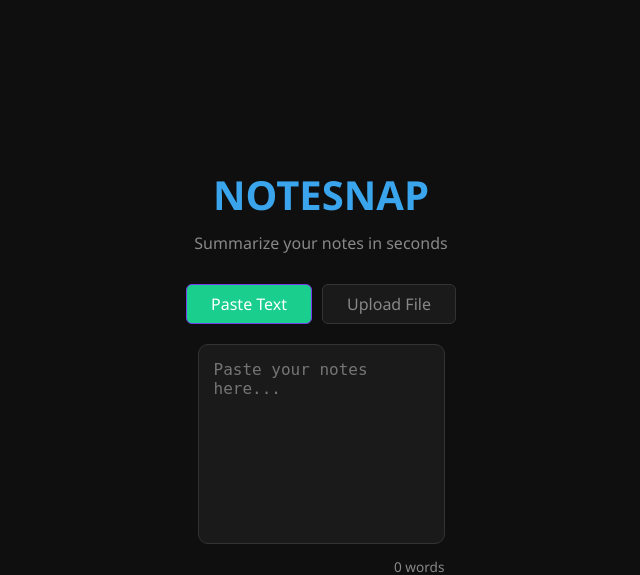
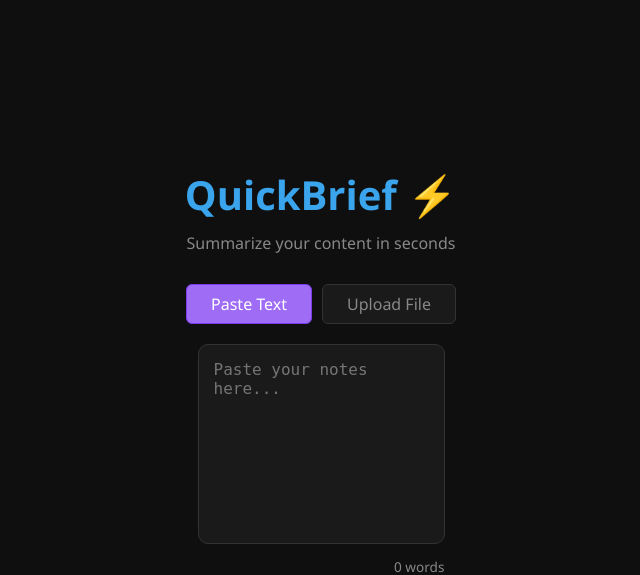
Before and after one commit to KaranRana999/Notesnap, a Flask app: page / in a window 1280 px wide. Shown: the top 575 px of the page, without its empty margins (319-959 px from the left). Run offline with Flask 3, Linux system fonts and the light colour scheme.

```diff
--- a/templates/index.html
+++ b/templates/index.html
@@ -3,7 +3,7 @@
 <head>
     <meta charset="UTF-8">
     <meta name="viewport" content="width=device-width, initial-scale=1.0">
-    <title>NOTESNAP</title>
+    <title>QuickBrief</title>
     <style>
         * { margin: 0; padding: 0; box-sizing: border-box; }
         body { font-family: 'Segoe UI', sans-serif; background: #0f0f0f; color: #fff; min-height: 100vh; display: flex; flex-direction: column; align-items: center; justify-content: center; padding: 40px 20px; }
@@ -11,7 +11,7 @@
         p.subtitle { color: #888; margin-bottom: 30px; }
         .tabs { display: flex; gap: 10px; margin-bottom: 20px; }
         .tab { padding: 8px 24px; border-radius: 6px; border: 1px solid #333; background: #1a1a1a; color: #888; cursor: pointer; }
-        .tab.active { background: #1acf8d; color: white; border-color: #7c3aed; }
+        .tab.active { background: #9f6df5; color: white; border-color: #7c3aed; }
         textarea { width: 100%; max-width: 700px; height: 200px; padding: 15px; border-radius: 10px; border: 1px solid #333; background: #1a1a1a; color: #fff; font-size: 1rem; resize: none; outline: none; }
         .file-upload { width: 100%; max-width: 700px; height: 120px; border: 2px dashed #333; border-radius: 10px; display: flex; align-items: center; justify-content: center; color: #888; cursor: pointer; background: #1a1a1a; }
         .file-upload:hover { border-color: #7c3aed; color: #7c3aed; }
@@ -26,12 +26,12 @@
         .copy-btn { padding: 6px 16px; background: transparent; border: 1px solid #7c3aed; color: #7c3aed; border-radius: 6px; cursor: pointer; font-size: 0.85rem; }
         .copy-btn:hover { background: #9f6df5; color: white; }
         #loading { display: none; color: #888; margin-top: 15px; }
-        #filename { color: #0cbbd6; margin-top: 10px; font-size: 0.9rem; }
+        #filename { color: #9f6df5; margin-top: 10px; font-size: 0.9rem; }
     </style>
 </head>
 <body>
-    <h1>NOTESNAP</h1>
-    <p class="subtitle">Summarize your notes in seconds</p>
+    <h1>QuickBrief ⚡</h1>
+    <p class="subtitle">Summarize your content in seconds</p>
 
     <div class="tabs">
         <div class="tab active" onclick="switchTab('text')">Paste Text</div>
```
Also changed, not shown: 3 other files.
